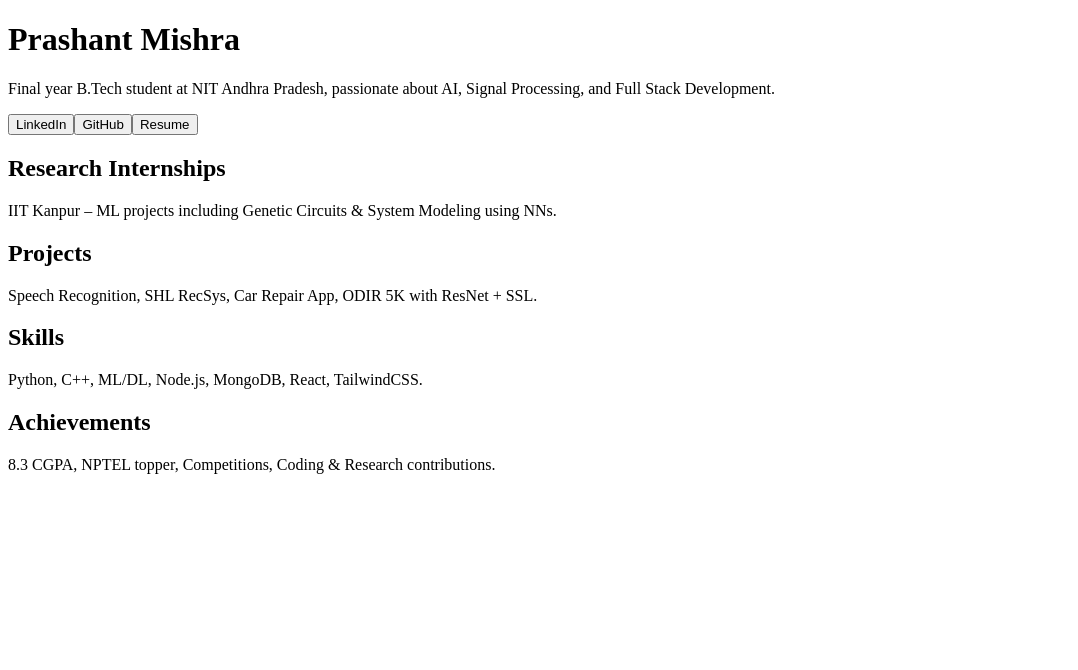
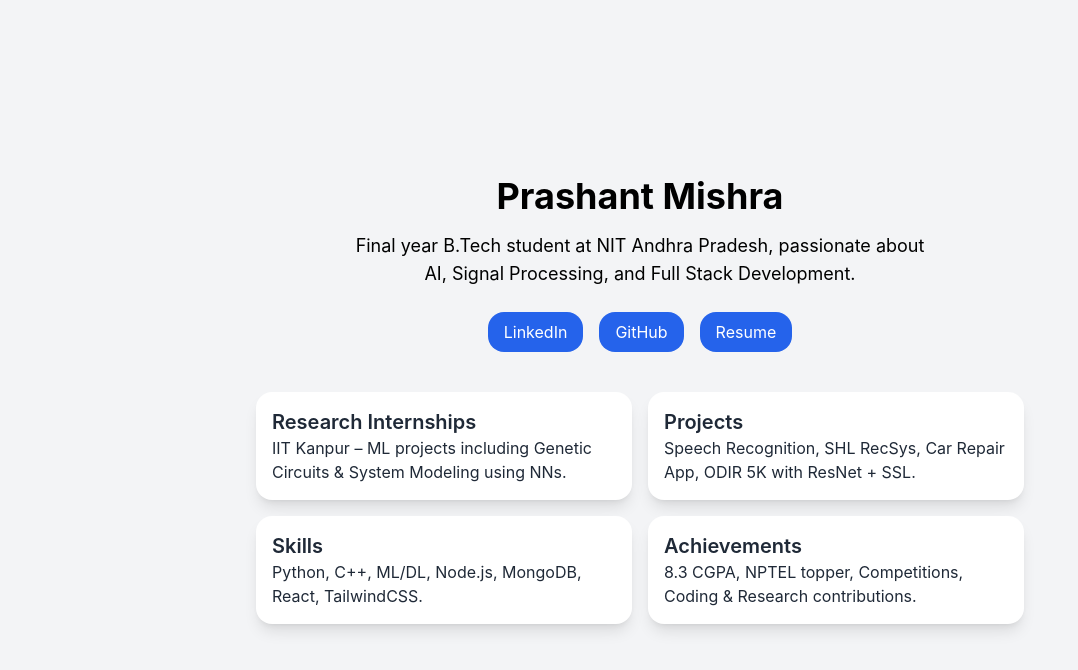
Before and after one commit to starkgit91/prashant-portfolio, a Next.js app: page / in a window 1280 px wide. Shown: the top 670 px of the page, without its empty margins (0-1078 px from the left). Built offline with nearby package versions, Linux system fonts and the light colour scheme.

Commit message:
Add root layout and globals.css

```diff
--- /dev/null
+++ b/app/globals.css
@@ -0,0 +1,8 @@
+@tailwind base;
+@tailwind components;
+@tailwind utilities;
+
+/* Custom global styles (optional) */
+body {
+  font-family: 'Inter', sans-serif;
+}
--- /dev/null
+++ b/app/layout.tsx
@@ -0,0 +1,22 @@
+// app/layout.tsx
+import './globals.css';
+import type { Metadata } from 'next';
+
+export const metadata: Metadata = {
+  title: 'Prashant Mishra | Portfolio',
+  description: 'Software Developer | AI Enthusiast | EEE @ NIT AP',
+};
+
+export default function RootLayout({
+  children,
+}: {
+  children: React.ReactNode;
+}) {
+  return (
+    <html lang="en">
+      <body className="bg-white text-black dark:bg-gray-900 dark:text-white">
+        {children}
+      </body>
+    </html>
+  );
+}
--- a/tailwind.config.ts
+++ b/tailwind.config.ts
@@ -2,6 +2,7 @@ import type { Config } from "tailwindcss";
 
 const config: Config = {
   content: ["./app/**/*.{js,ts,jsx,tsx}", "./components/**/*.{js,ts,jsx,tsx}"],
+
   theme: {
     extend: {},
   },
```
